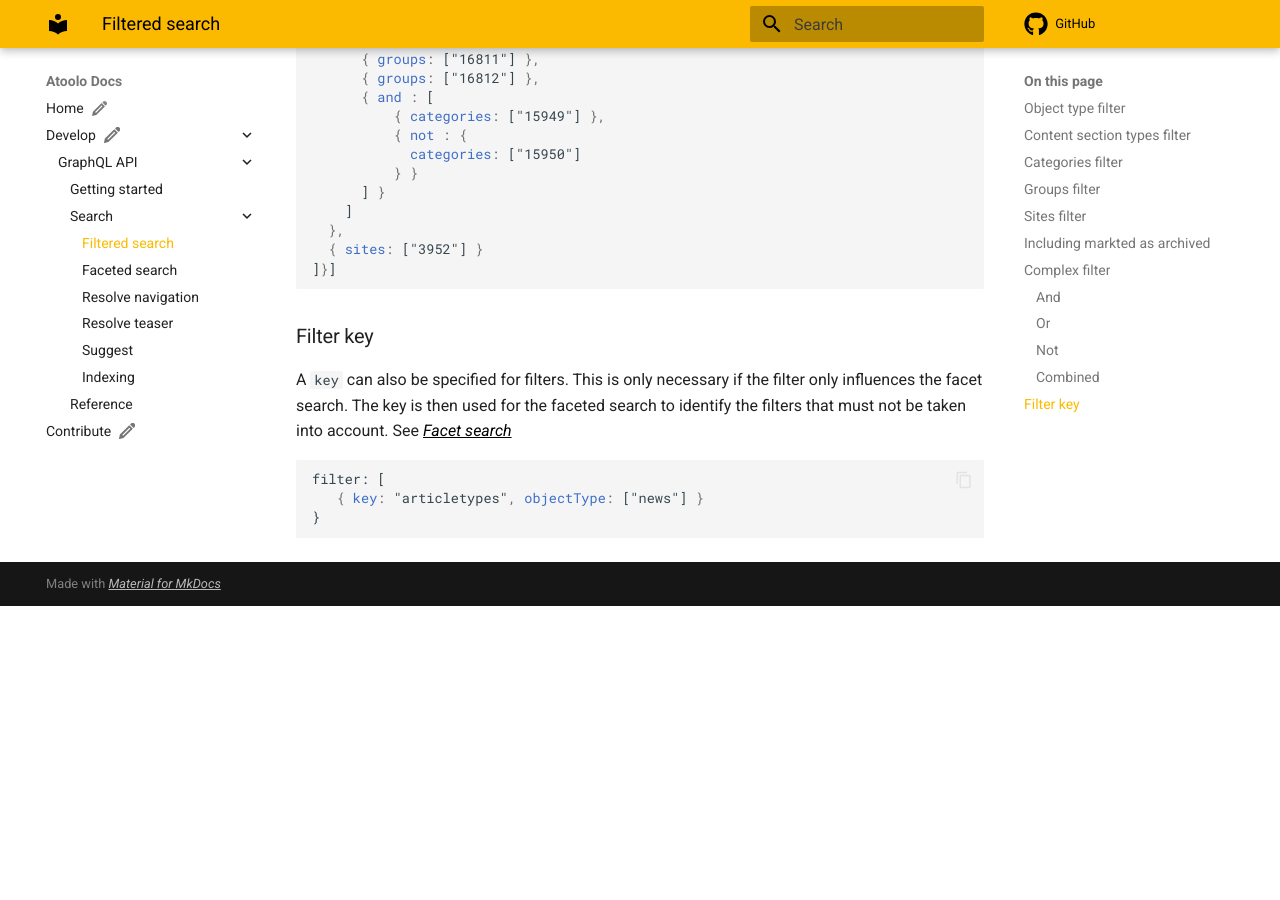
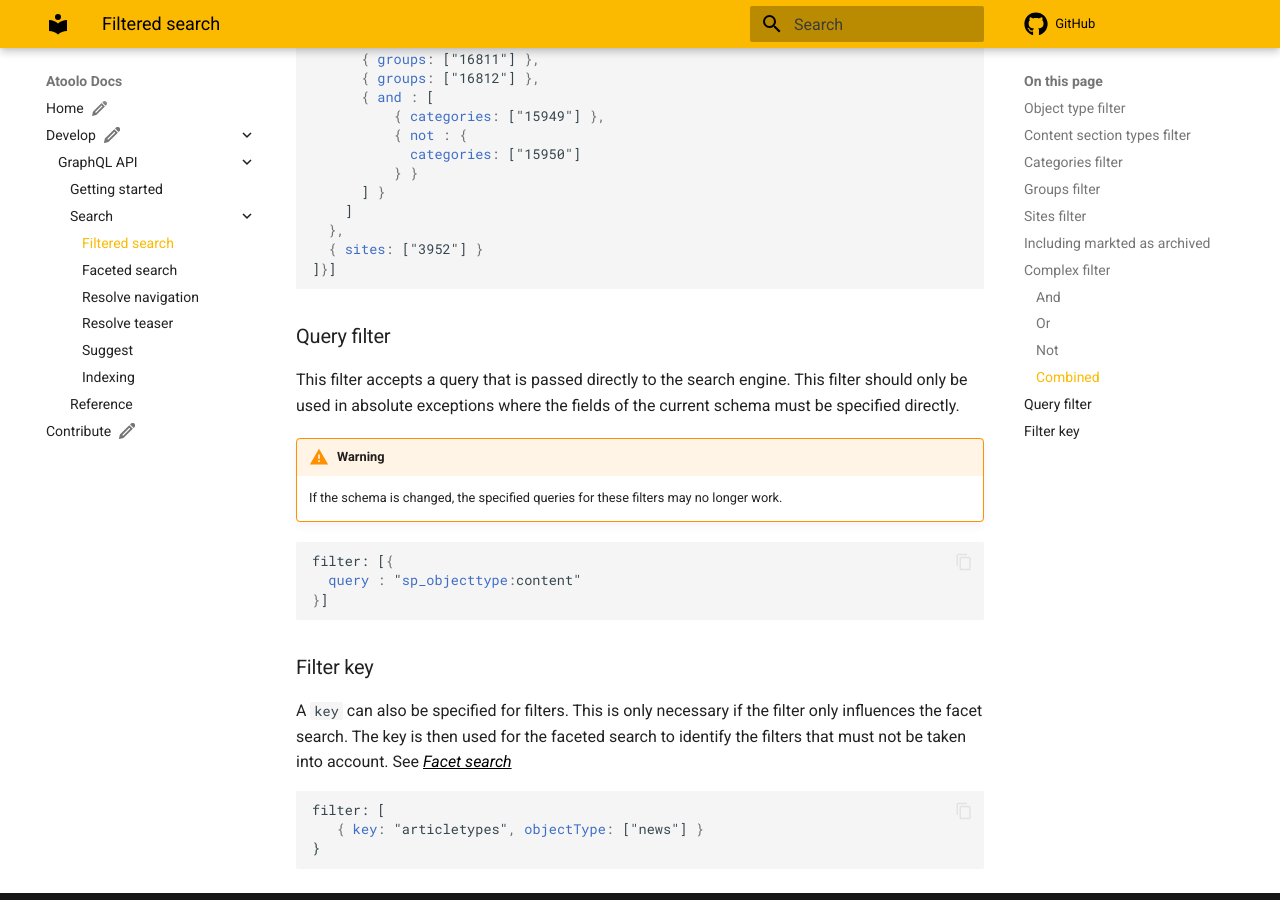
Before and after one commit to sitepark/atoolo-docs, an MkDocs documentation site: the page built from docs/develop/graphql/search/filtered-search.md, in a window 1280 px wide and 900 px high, scrolled down 4868 px. Built offline with MkDocs 1.6.1 and Material for MkDocs 9.7.7, drawn with Linux system fonts in a browser that asks for light colours; comment, search, counter and statistics services are not loaded; before the commit the page ends 5474 px from its top, so only the background shows below that.

Commit message:
feat: query-filter

````diff
--- a/docs/develop/graphql/search/filtered-search.md
+++ b/docs/develop/graphql/search/filtered-search.md
@@ -233,6 +233,20 @@ filter: [{ and : [
 ]}]
 ```
 
+### Query filter
+
+This filter accepts a query that is passed directly to the search engine. This filter should only be used in absolute exceptions where the fields of the current schema must be specified directly.
+
+!!! warning
+
+    If the schema is changed, the specified queries for these filters may no longer work.
+
+```graphql
+filter: [{
+  query : "sp_objecttype:content"
+}]
+```
+
 ### Filter key
 
 A `key` can also be specified for filters. This is only necessary if the filter only influences the facet search. The key is then used for the faceted search to identify the filters that must not be taken into account. See [Facet search](faceted-search.md)
````
